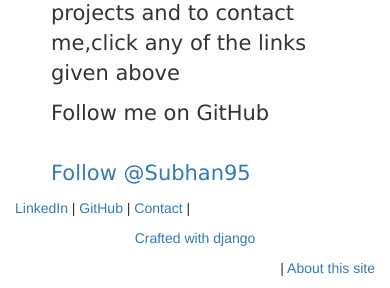
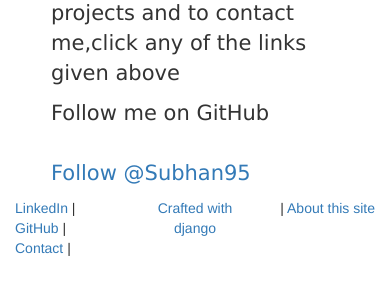
Before and after one commit to khansubhan95/PersonalWebsite, a Django app: template mysite/templates/mysite/home.html in a window 390 px wide. Shown: the part 782-1070 px from the top of the page. After the commit the page ends 1038 px from the top, so only its background shows below. Run offline with Django 3.2, Linux system fonts and the light colour scheme; the template is opened without the code that fills it: most values are stand-ins (such as "Sample title", 1, 10 or a date in 2020); some libraries are stand-ins or nearby versions.

Commit message:
Updated sm to xs for mobile optimization

```diff
--- a/mysite/templates/mysite/header.html
+++ b/mysite/templates/mysite/header.html
@@ -79,10 +79,10 @@
       <footer>
   <div class="container-fluid">
   <div class="row">
-  <div class="col-sm-4"><p><a href="https://www.linkedin.com/in/subhan95/" target="blank">LinkedIn</a> | <a href="https://www.github.com/subhan95/" target="_blank">GitHub</a> | <a href="/contact">Contact</a> |</p></div>
-  <div class="col-sm-4 text-center"><p>
+  <div class="col-xs-4"><p><a href="https://www.linkedin.com/in/subhan95/" target="blank">LinkedIn</a> | <a href="https://www.github.com/subhan95/" target="_blank">GitHub</a> | <a href="/contact">Contact</a> |</p></div>
+  <div class="col-xs-4 text-center"><p>
   <a href="https://www.djangoproject.com/" target="_blank">Crafted with django</a></p></div>
-  <div class="col-sm-4 text-right"><p>| <a href="/about/website">About this site</a></p></div>
+  <div class="col-xs-4 text-right"><p>| <a href="/about/website">About this site</a></p></div>
 </div>
 </div>
 </footer>
--- a/projects/templates/projects/projects_header.html
+++ b/projects/templates/projects/projects_header.html
@@ -74,10 +74,10 @@
       <footer>
   <div class="container-fluid">
   <div class="row">
-  <div class="col-sm-4"><p><a href="https://www.linkedin.com/in/subhan95/" target="blank">LinkedIn</a> | <a href="https://www.github.com/subhan95/" target="_blank">GitHub</a> | <a href="/contact">Contact</a> |</p></div>
-  <div class="col-sm-4 text-center"><p>
+  <div class="col-xs-4"><p><a href="https://www.linkedin.com/in/subhan95/" target="blank">LinkedIn</a> | <a href="https://www.github.com/subhan95/" target="_blank">GitHub</a> | <a href="/contact">Contact</a> |</p></div>
+  <div class="col-xs-4 text-center"><p>
   <a href="https://www.djangoproject.com/">Crafted with django</a></p></div>
-  <div class="col-sm-4 text-right"><p>| <a href="">About this site</a></p></div>
+  <div class="col-xs-4 text-right"><p>| <a href="">About this site</a></p></div>
 </div>
 </div>
   </footer>
```
